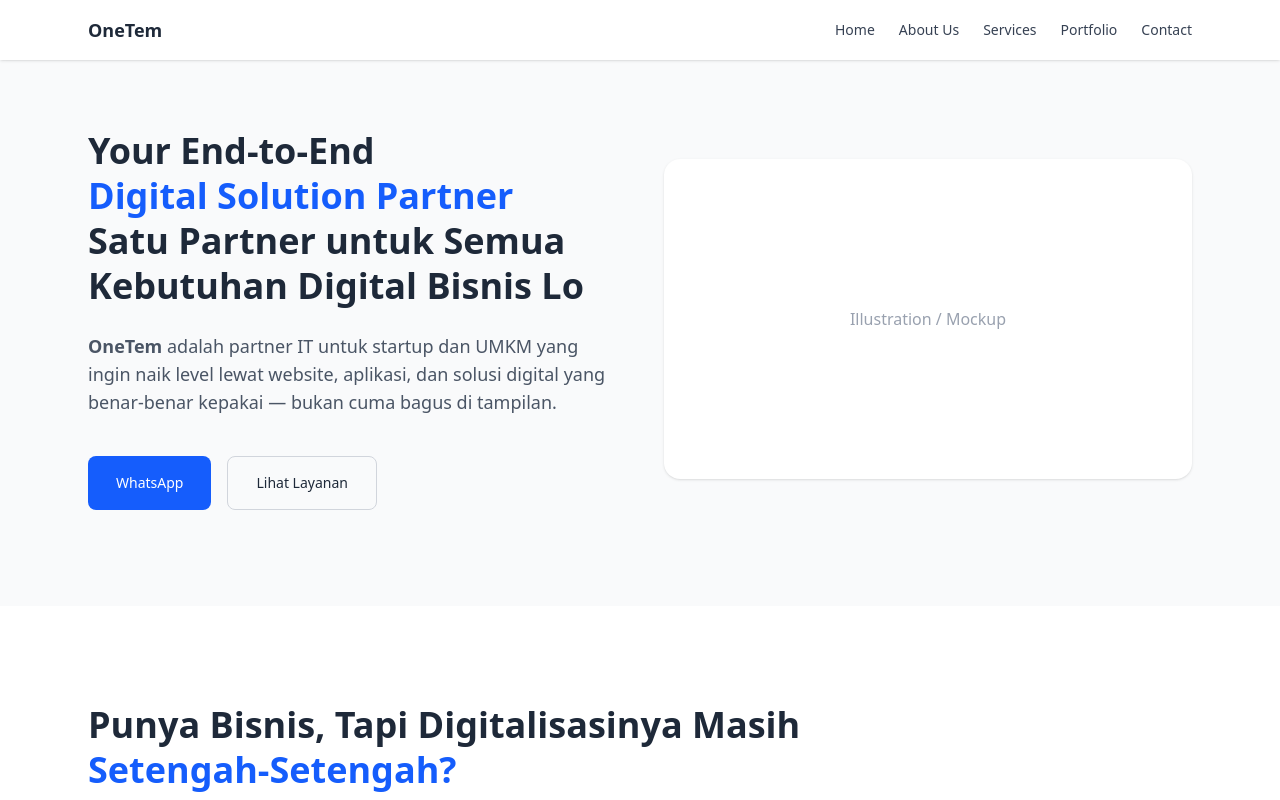
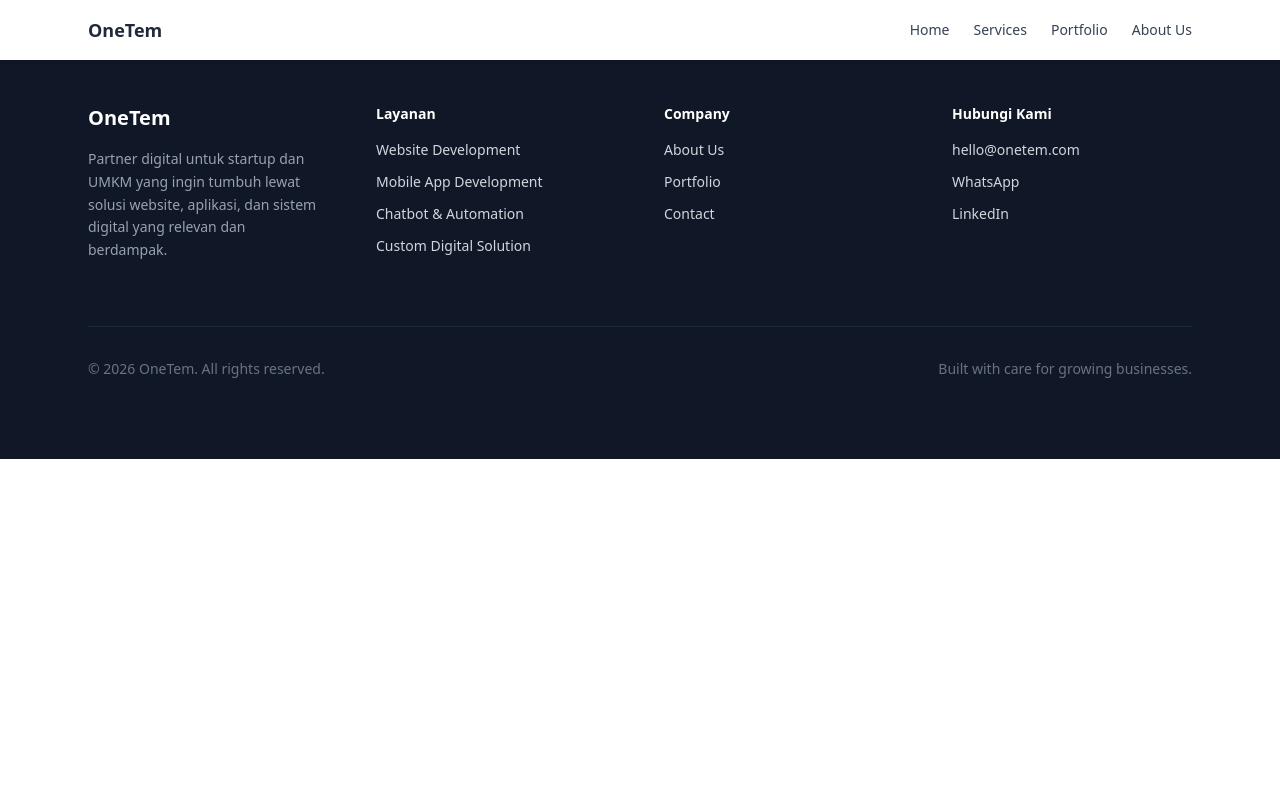
Before and after one commit to iqmalakur/onetem, a Vue app: page /about in a window 1280 px wide. Shown: the top 800 px of the page. Built offline with nearby package versions, Linux system fonts and the light colour scheme.

Commit message:
add vue router

```diff
--- a/package.json
+++ b/package.json
@@ -11,7 +11,8 @@
   "dependencies": {
     "@tailwindcss/vite": "^4.1.18",
     "tailwindcss": "^4.1.18",
-    "vue": "^3.5.24"
+    "vue": "^3.5.24",
+    "vue-router": "4"
   },
   "devDependencies": {
     "@types/node": "^24.10.1",
--- a/src/App.vue
+++ b/src/App.vue
@@ -1,27 +1,12 @@
 <script setup lang="ts">
-import FinalCTA from "./components/home/FinalCTA.vue";
-import Footer from "./components/home/Footer.vue";
-import Hero from "./components/home/Hero.vue";
-import Navbar from "./components/home/Navbar.vue";
-import Portfolio from "./components/home/Portfolio.vue";
-import Problem from "./components/home/Problem.vue";
-import Services from "./components/home/Services.vue";
-import SoftCTA from "./components/home/SoftCTA.vue";
-import Solution from "./components/home/Solution.vue";
-import Why from "./components/home/Why.vue";
+import Footer from "./components/layout/Footer.vue";
+import Navbar from "./components/layout/Navbar.vue";
 </script>
 
 <template>
   <div class="font-sans text-gray-800">
     <Navbar />
-    <Hero />
-    <Problem />
-    <Solution />
-    <Services />
-    <Why />
-    <Portfolio />
-    <SoftCTA />
-    <FinalCTA />
+    <router-view />
     <Footer />
   </div>
 </template>
--- a/src/components/home/Navbar.vue
+++ b/src/components/layout/Navbar.vue
@@ -1,14 +1,14 @@
 <script setup lang="ts">
 import { ref } from "vue";
+import { RouterLink } from "vue-router";
 
 const isOpen = ref(false);
 
 const menu = [
-  { title: "Home", href: "#home" },
-  { title: "About Us", href: "#about" },
-  { title: "Services", href: "#services" },
-  { title: "Portfolio", href: "#portfolio" },
-  { title: "Contact", href: "#contact" },
+  { title: "Home", href: "/" },
+  { title: "Services", href: "/services" },
+  { title: "Portfolio", href: "/portfolio" },
+  { title: "About Us", href: "/about" },
 ];
 
 const toggleMenu = () => {
@@ -25,12 +25,12 @@
       <!-- Desktop Menu -->
       <ul class="hidden md:flex items-center space-x-6 text-sm">
         <li v-for="m in menu" :key="m.title">
-          <a
-            :href="m.href"
+          <RouterLink
+            :to="m.href"
             class="text-gray-700 hover:text-primary-hover transition"
           >
             {{ m.title }}
-          </a>
+          </RouterLink>
         </li>
       </ul>
 
@@ -60,13 +60,13 @@
     <div v-show="isOpen" class="md:hidden bg-white border-t shadow-sm">
       <ul class="flex flex-col px-6 py-4 space-y-4 text-sm">
         <li v-for="m in menu" :key="m.title">
-          <a
-            :href="m.href"
-            class="block text-gray-700 hover:text-primary-hover transition"
+          <RouterLink
+            :to="m.href"
+            class="text-gray-700 hover:text-primary-hover transition"
             @click="isOpen = false"
           >
             {{ m.title }}
-          </a>
+          </RouterLink>
         </li>
       </ul>
     </div>
--- /dev/null
+++ b/src/pages/AboutUs.vue
@@ -0,0 +1,3 @@
+<template>
+  <h1>About Us</h1>
+</template>
--- /dev/null
+++ b/src/pages/Home.vue
@@ -0,0 +1,21 @@
+<script setup lang="ts">
+import FinalCTA from "../components/home/FinalCTA.vue";
+import Hero from "../components/home/Hero.vue";
+import Problem from "../components/home/Problem.vue";
+import SoftCTA from "../components/home/SoftCTA.vue";
+import Solution from "../components/home/Solution.vue";
+import Why from "../components/home/Why.vue";
+import Portfolio from "../components/home/Portfolio.vue";
+import Services from "../components/home/Services.vue";
+</script>
+
+<template>
+  <Hero />
+  <Problem />
+  <Solution />
+  <Services />
+  <Why />
+  <Portfolio />
+  <SoftCTA />
+  <FinalCTA />
+</template>
--- /dev/null
+++ b/src/pages/Portfolio.vue
@@ -0,0 +1,3 @@
+<template>
+  <h1>Portfolio</h1>
+</template>
--- /dev/null
+++ b/src/pages/Services.vue
@@ -0,0 +1,3 @@
+<template>
+  <h1>Services</h1>
+</template>
--- /dev/null
+++ b/src/router/index.ts
@@ -0,0 +1,38 @@
+import { createRouter, createWebHistory } from "vue-router";
+import Home from "../pages/Home.vue";
+import Services from "../pages/Services.vue";
+import Portfolio from "../pages/Portfolio.vue";
+import AboutUs from "../pages/AboutUs.vue";
+
+const routes = [
+  {
+    path: "/",
+    name: "home",
+    component: Home,
+  },
+  {
+    path: "/services",
+    name: "services",
+    component: Services,
+  },
+  {
+    path: "/portfolio",
+    name: "portfolio",
+    component: Portfolio,
+  },
+  {
+    path: "/about",
+    name: "about",
+    component: AboutUs,
+  },
+];
+
+const router = createRouter({
+  history: createWebHistory(),
+  routes,
+  scrollBehavior() {
+    return { top: 0 };
+  },
+});
+
+export default router;
```
Also changed, not shown: src/main.ts (+5 -4 lines), src/components/layout/Footer.vue (renamed from src/components/home/Footer.vue), 1 other file (tests, documents, lock files or other folders).
